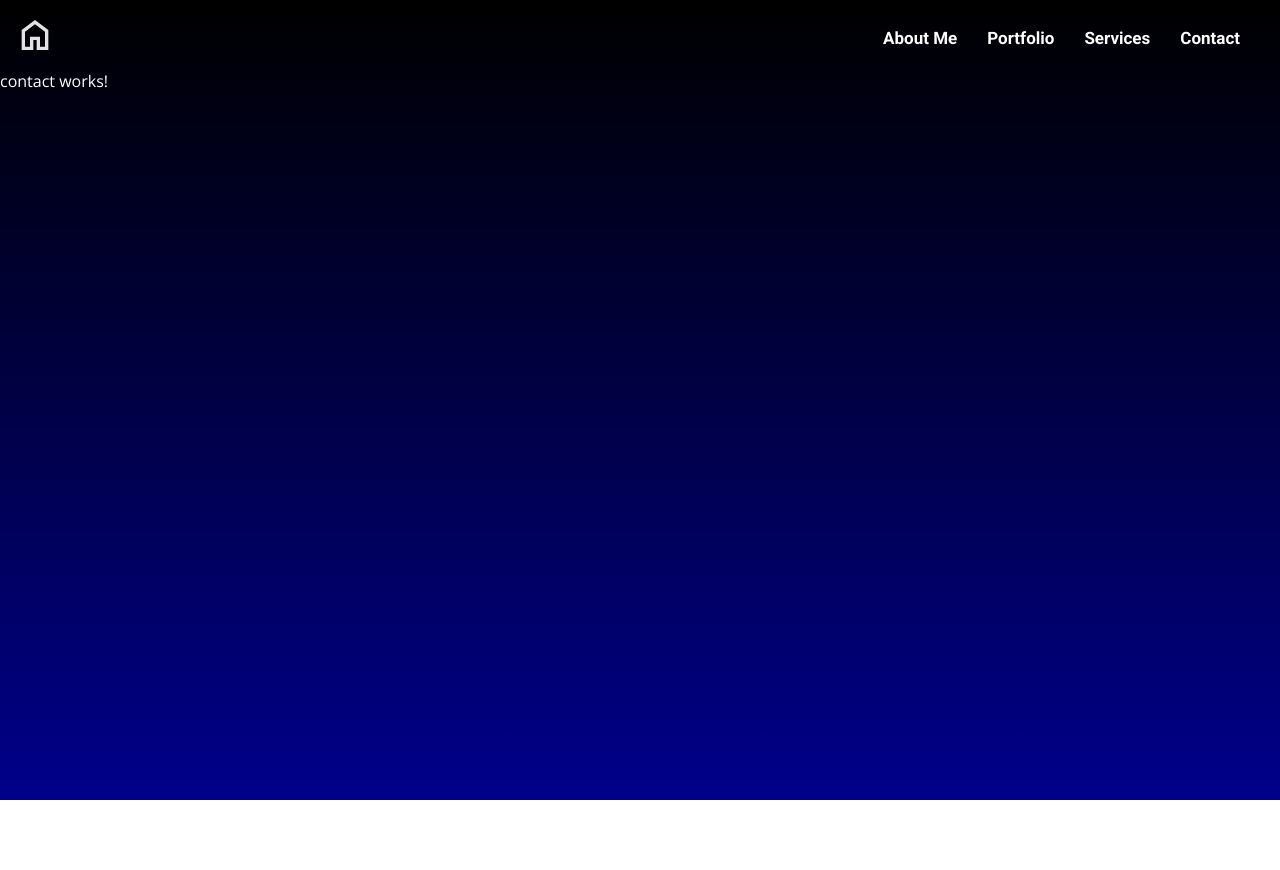
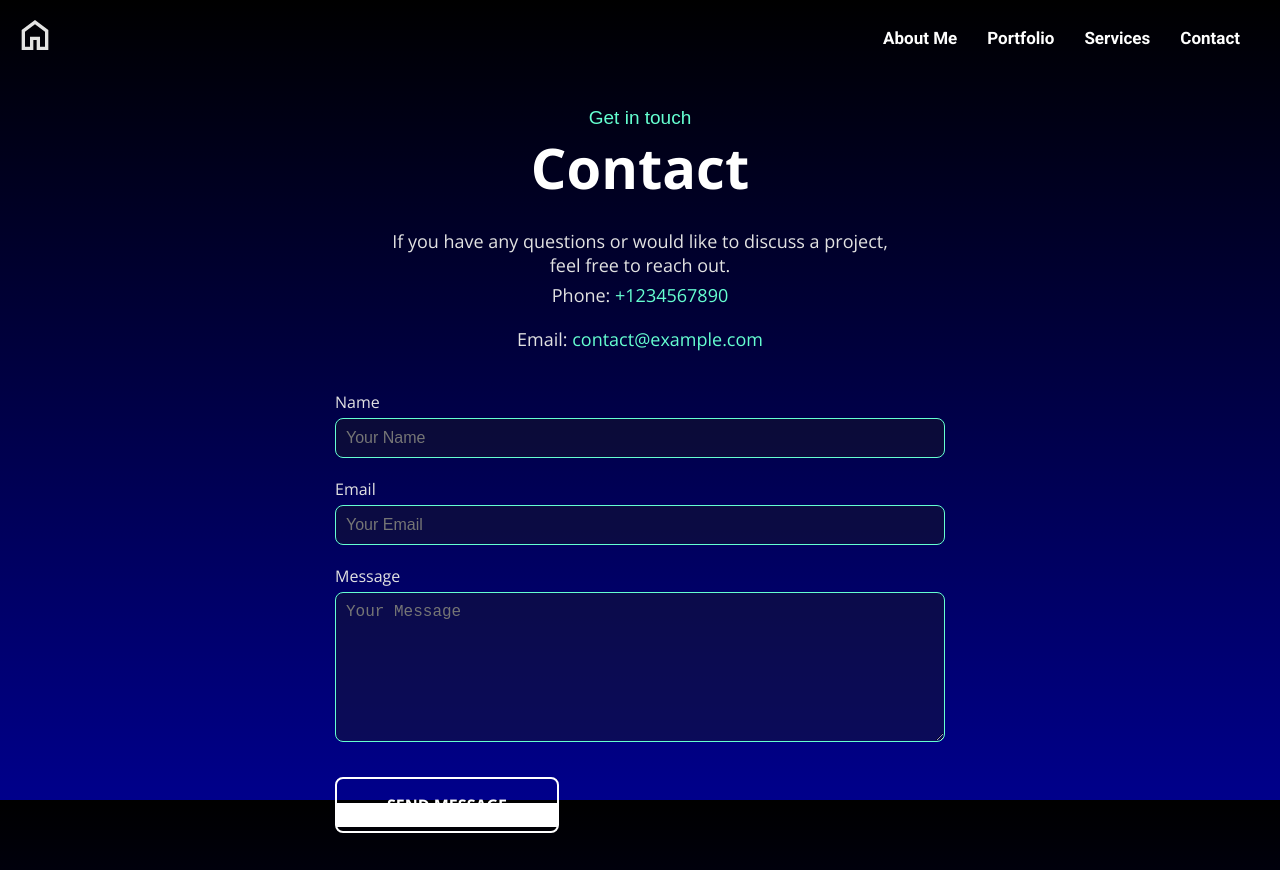
Before and after one commit to JoseRicardoPE/Portfolio, an Angular app: page /contact in a window 1280 px wide. Before the commit the page ends 800 px from the top, so only its background shows below. Built offline with nearby package versions, Linux system fonts and the light colour scheme.

Commit message:
add styles contact component

```diff
--- a/src/app/pages/contact/contact.component.html
+++ b/src/app/pages/contact/contact.component.html
@@ -1 +1,39 @@
-<p>contact works!</p>
+<div class="wrapper">
+    <div class="contact-section">
+        <div class="contact-details">
+            <p id="section-contact" class="small-paragraph">Get in touch</p>
+            <h1 class="section-title">Contact</h1>
+            <div class="contact-info">
+                <p class="contact-description">
+                    If you have any questions or would like to discuss a project, feel free to reach out.
+                </p>
+                <p class="contact-details">
+                    Phone: <a href="'tel:' + phoneNumber">{{phoneNumber}}</a>
+                </p>
+                <p class="contact-details">
+                    Email: <a href="'mailto:' + email">{{email}}</a>
+                </p>
+            </div>
+        </div>
+        <form class="contact-form">
+            <div class="form-group-contact">
+                <label for="name">Name</label>
+                <input type="text" id="name" name="name" placeholder="Your Name" required>
+            </div>
+            <div class="form-group-contact">
+                <label for="email">Email</label>
+                <input type="email" id="email" name="email" placeholder="Your Email" required>
+            </div>
+            <div class="form-group-contact">
+                <label for="message">Message</label>
+                <textarea id="message" name="message" placeholder="Your Message" rows="5" required></textarea>
+            </div>
+            <div class="btn-container">
+                <app-button
+                (buttonAction)="doNothing()"
+                [buttonText]="'Send Message'"
+                ></app-button>
+            </div>
+        </form>
+    </div>
+</div>
--- a/src/app/pages/contact/contact.component.scss
+++ b/src/app/pages/contact/contact.component.scss
@@ -0,0 +1,73 @@
+.contact-details {
+    text-align: center;
+    margin-bottom: 20px;
+}
+
+.contact-info {
+    margin-top: 4%;
+    display: flex;
+    flex-direction: column;
+    align-items: center;
+    justify-content: center;
+}
+
+.contact-description {
+    font-size: 18px;
+    color: #e2e2e2;
+    width: 500px;
+    margin-bottom: 1%;
+}
+
+.contact-details {
+    font-size: 18px;
+    color: #e2e2e2;
+}
+
+.contact-details a {
+    color: #65ffd1;
+    text-decoration: none;
+}
+
+.contact-details a:hover {
+    text-decoration: underline;
+}
+
+.contact-form {
+    width: 100%;
+}
+
+.form-group-contact {
+    margin-bottom: 20px;
+}
+
+.form-group-contact label {
+    display: block;
+    font-size: 16px;
+    color: #e2e2e2;
+    margin-bottom: 5px;
+}
+
+.form-group-contact input,
+.form-group-contact textarea {
+    width: 100%;
+    padding: 10px;
+    font-size: 16px;
+    border-radius: 8px;
+    border: 1px solid #65ffd1;
+    background-color: rgba(28, 28, 30, 0.4);
+    color: #e2e2e2;
+}
+
+.form-group-contact input:focus,
+.form-group-contact textarea:focus {
+    outline: none;
+    border-color: #007bff;
+}
+
+#message {
+    height: 150px;
+}
+
+#button-send {
+    text-align: center;
+}
--- a/src/app/pages/contact/contact.component.ts
+++ b/src/app/pages/contact/contact.component.ts
@@ -1,11 +1,16 @@
 import { Component } from '@angular/core';
+import { ButtonComponent } from '../../components/button/button.component';
 
 @Component({
   selector: 'app-contact',
-  imports: [],
+  imports: [ButtonComponent],
   templateUrl: './contact.component.html',
   styleUrl: './contact.component.scss'
 })
 export class ContactComponent {
-
+  phoneNumber: string = '+1234567890';
+  email = 'contact@example.com';
+  doNothing() {
+    console.log('Button clicked, but no action is defined.');
+  }
 }
```
